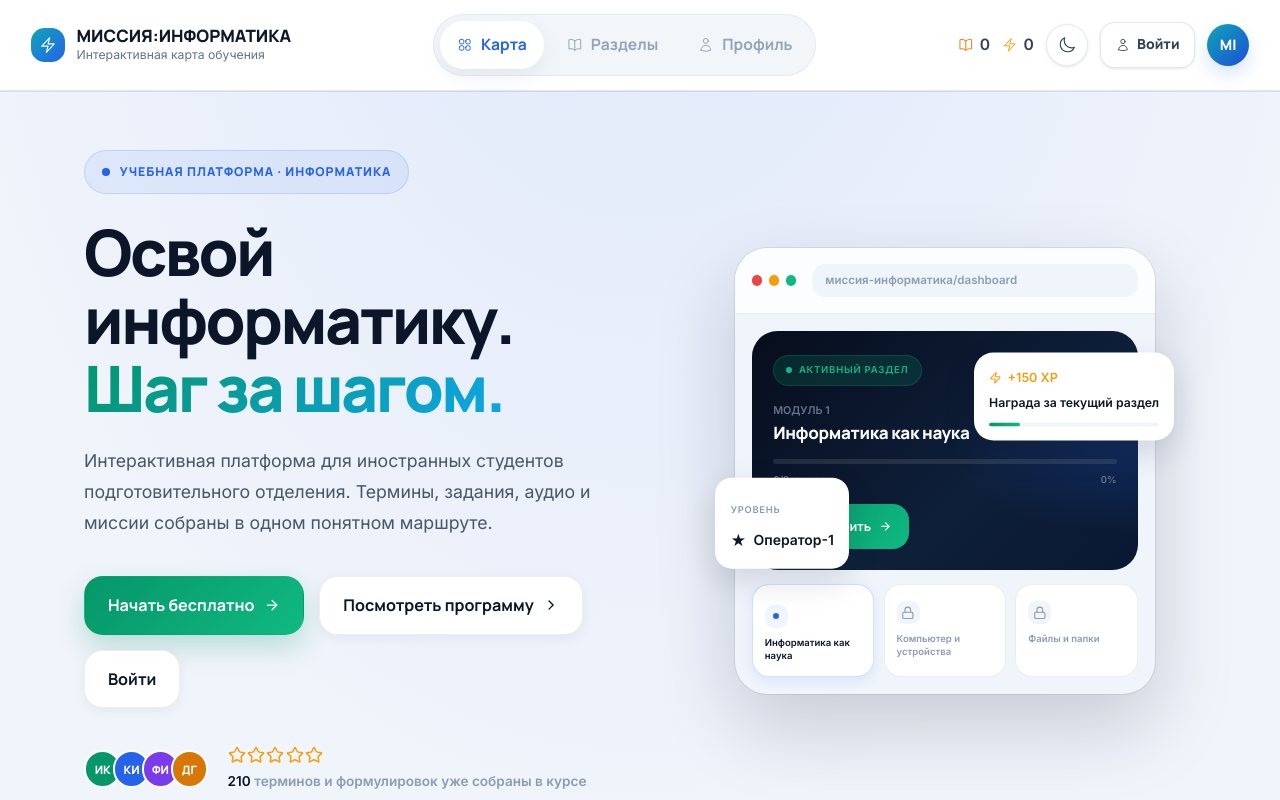
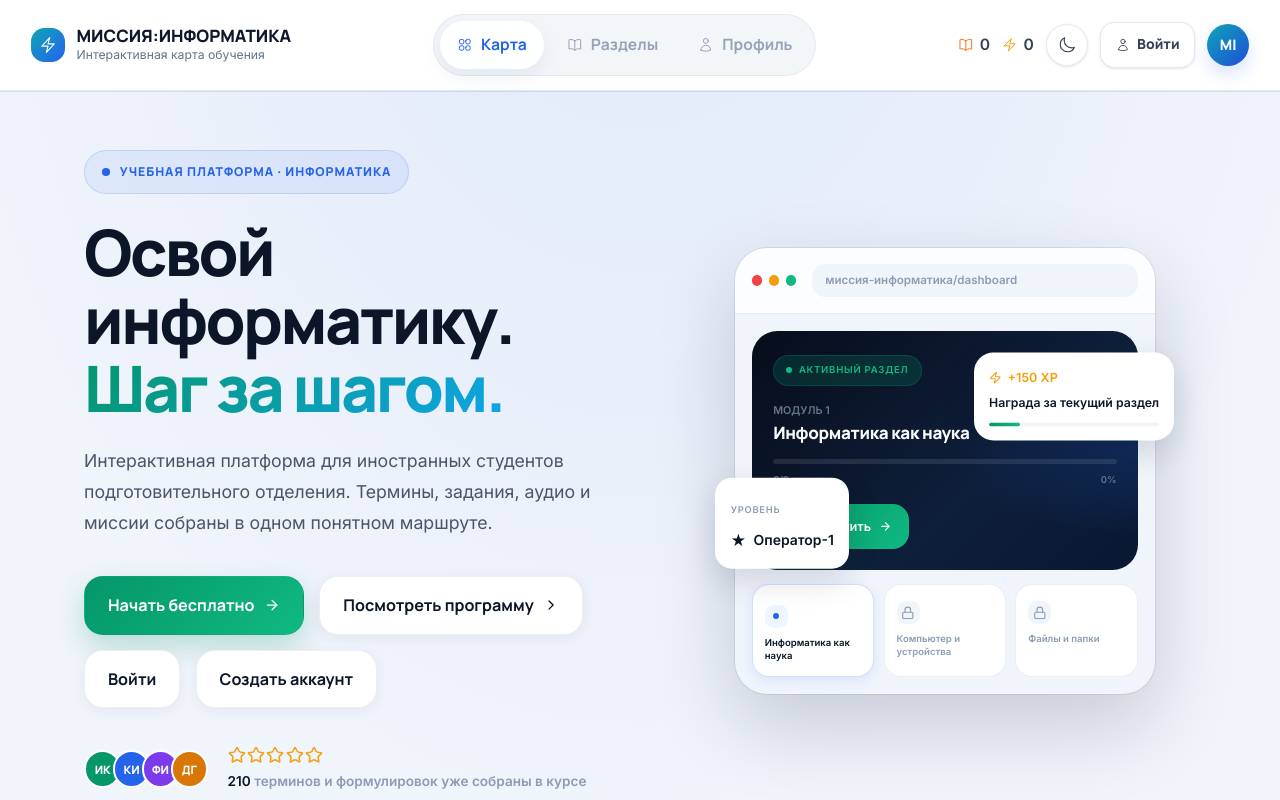
Before and after one commit to eskandr5/missiya-informatika, a React (Vite) app: page / in a window 1280 px wide. Shown: the top 800 px of the page. Built offline with nearby package versions, Linux system fonts and the light colour scheme; no server answers.

Commit message:
Integrate auth flow into app navigation

```diff
--- a/src/App.tsx
+++ b/src/App.tsx
@@ -1,4 +1,4 @@
-import { useCallback, useEffect, useMemo, useState } from 'react';
+import { useCallback, useEffect, useMemo, useRef, useState } from 'react';
 
 import { useProgress } from './hooks/useProgress';
 import { useAuth } from './hooks/useAuth';
@@ -21,6 +21,7 @@ type View = 'landing' | 'dashboard' | 'module' | 'mission' | 'result' | 'profile
 type Theme = 'light' | 'dark';
 
 const THEME_STORAGE_KEY = 'mss2_theme';
+const PUBLIC_VIEWS = new Set<View>(['landing', 'login', 'register']);
 
 function loadTheme(): Theme {
   try {
@@ -42,11 +43,12 @@ interface LastResult {
 
 export default function App() {
   const auth = useAuth();
-  const { progress, completeMission, completeCheckpoint, reset } = useProgress({
+  const { progress, isLoading: isProgressLoading, completeMission, completeCheckpoint, reset } = useProgress({
     isAuthenticated: auth.isAuthenticated,
     isAuthLoading: auth.isLoading,
   });
 
+  const initialAuthViewHandled = useRef(false);
   const [theme, setTheme] = useState<Theme>(loadTheme);
   const [view, setView] = useState<View>('landing');
   const [activeMod, setActiveMod] = useState<Module | null>(null);
@@ -58,11 +60,61 @@ export default function App() {
     localStorage.setItem(THEME_STORAGE_KEY, theme);
   }, [theme]);
 
-  const goHome = () => {
+  useEffect(() => {
+    if (auth.isLoading) return;
+
+    if (!auth.isAuthenticated) {
+      initialAuthViewHandled.current = true;
+
+      if (!PUBLIC_VIEWS.has(view)) {
+        setActiveMod(null);
+        setActiveStage(null);
+        setLastResult(null);
+        setView('landing');
+      }
+
+      return;
+    }
+
+    if (!initialAuthViewHandled.current) {
+      initialAuthViewHandled.current = true;
+      if (view === 'landing') {
+        setView('dashboard');
+      }
+      return;
+    }
+
+    if (view === 'login' || view === 'register') {
+      setView('dashboard');
+    }
+  }, [auth.isAuthenticated, auth.isLoading, view]);
+
+  const openLanding = useCallback(() => {
+    setView('landing');
+    setActiveMod(null);
+    setActiveStage(null);
+    setLastResult(null);
+  }, []);
+
+  const goHome = useCallback(() => {
+    if (!auth.isAuthenticated) {
+      openLanding();
+      return;
+    }
+
     setView('dashboard');
     setActiveMod(null);
     setActiveStage(null);
-  };
+  }, [auth.isAuthenticated, openLanding]);
+
+  const requireAuth = useCallback((next: () => void) => {
+    if (!auth.isAuthenticated) {
+      setView('login');
+      return;
+    }
+
+    next();
+  }, [auth.isAuthenticated]);
 
   const navView = useMemo(() => {
     if (view === 'profile') return 'profile';
@@ -80,17 +132,27 @@ export default function App() {
     password: string;
     displayName?: string;
   }) => {
-    await auth.register(params);
+    const result = await auth.register(params);
+    if (result.session) {
+      setView('dashboard');
+    }
   };
 
   const handleLogout = () => {
-    auth.logout().catch(error => {
+    auth.logout().then(() => {
+      openLanding();
+    }).catch(error => {
       console.error('Failed to sign out', error);
     });
   };
 
   const handleStageFinish = useCallback(async (score: number) => {
     if (!activeStage || !activeMod) return;
+
+    if (!auth.isAuthenticated) {
+      setView('login');
+      return;
+    }
 
     let passed = score >= activeStage.passingScore;
     let badgeAwarded: BadgeDef | null = null;
@@ -191,6 +253,27 @@ export default function App() {
     return !!getCheckpointAfterModule(module.id)?.implemented;
   }, [lastResult]);
 
+  const appIsLoading = auth.isLoading || (auth.isAuthenticated && isProgressLoading);
+
+  if (appIsLoading) {
+    return (
+      <div className="app-container">
+        <div
+          className="app-main"
+          style={{
+            minHeight: '100vh',
+            display: 'grid',
+            placeItems: 'center',
+            color: 'var(--text-primary, #0c1628)',
+            fontWeight: 800,
+          }}
+        >
+          Loading...
+        </div>
+      </div>
+    );
+  }
+
   return (
     <div className="app-container">
       <div className="app-main">
@@ -198,12 +281,14 @@ export default function App() {
           progress={progress}
           currentView={navView}
           theme={theme}
-          onNavigateDashboard={goHome}
+          onNavigateDashboard={() => requireAuth(goHome)}
           onNavigateModules={() => {
+            requireAuth(() => {
               if (activeMod) setView('module');
               else setView('dashboard');
+            });
           }}
-          onNavigateProfile={() => setView('profile')}
+          onNavigateProfile={() => requireAuth(() => setView('profile'))}
           onThemeChange={() => setTheme(prev => prev === 'light' ? 'dark' : 'light')}
           isAuthenticated={auth.isAuthenticated}
           userEmail={auth.user?.email}
@@ -215,8 +300,9 @@ export default function App() {
           {view === 'landing' && (
             <LandingScreen
               progress={progress}
-              onStart={() => setView('dashboard')}
+              onStart={() => requireAuth(goHome)}
               onLogin={() => setView('login')}
+              onRegister={() => setView('register')}
             />
           )}
 
@@ -224,7 +310,7 @@ export default function App() {
             <LoginScreen
               isLoading={auth.isLoading}
               onLogin={handleLogin}
-              onBack={() => setView('dashboard')}
+              onBack={openLanding}
               onRegister={() => setView('register')}
             />
           )}
@@ -233,7 +319,7 @@ export default function App() {
             <RegisterScreen
               isLoading={auth.isLoading}
               onRegister={handleRegister}
-              onBack={() => setView('dashboard')}
+              onBack={openLanding}
               onLogin={() => setView('login')}
             />
           )}
@@ -242,8 +328,10 @@ export default function App() {
             <DashboardScreenNew
               progress={progress}
               onSelectModule={module => {
+                requireAuth(() => {
                   setActiveMod(module);
                   setView('module');
+                });
               }}
             />
           )}
@@ -253,8 +341,10 @@ export default function App() {
               module={activeMod}
               progress={progress}
               onSelectStage={stage => {
+                requireAuth(() => {
                   setActiveStage(stage);
                   setView('mission');
+                });
               }}
               onBack={goHome}
             />
--- a/src/hooks/useAuth.ts
+++ b/src/hooks/useAuth.ts
@@ -39,16 +39,23 @@ export function useAuth() {
     };
   }, []);
 
-  const login = useCallback((email: string, password: string) => {
-    return loginUser(email, password);
+  const login = useCallback(async (email: string, password: string) => {
+    const data = await loginUser(email, password);
+    setSession(data.session);
+    return data;
   }, []);
 
-  const register = useCallback((params: RegisterUserParams) => {
-    return registerUser(params);
+  const register = useCallback(async (params: RegisterUserParams) => {
+    const data = await registerUser(params);
+    if (data.session) {
+      setSession(data.session);
+    }
+    return data;
   }, []);
 
-  const logout = useCallback(() => {
-    return logoutUser();
+  const logout = useCallback(async () => {
+    await logoutUser();
+    setSession(null);
   }, []);
 
   const user = useMemo<User | null>(() => session?.user ?? null, [session]);
--- a/src/screens/LandingScreen.tsx
+++ b/src/screens/LandingScreen.tsx
@@ -18,6 +18,7 @@ interface Props {
   progress: Progress;
   onStart: () => void;
   onLogin?: () => void;
+  onRegister?: () => void;
 }
 
 type PreviewStatus = 'completed' | 'active' | 'locked';
@@ -149,7 +150,7 @@ function AppMockup({
   );
 }
 
-export default function LandingScreen({ progress, onStart, onLogin }: Props) {
+export default function LandingScreen({ progress, onStart, onLogin, onRegister }: Props) {
   const rank = getRank(progress.xp);
   const nextRank = getNextRank(progress.xp);
   const returning = progress.completedMissions.length > 0;
@@ -295,6 +296,16 @@ export default function LandingScreen({ progress, onStart, onLogin }: Props) {
                   <span>Войти</span>
                 </button>
               )}
+
+              {onRegister && (
+                <button
+                  type="button"
+                  onClick={onRegister}
+                  className="btn landing-v2__button landing-v2__button--secondary"
+                >
+                  <span>Создать аккаунт</span>
+                </button>
+              )}
             </div>
 
             <div className="landing-v2__proof">
@@ -428,7 +439,7 @@ export default function LandingScreen({ progress, onStart, onLogin }: Props) {
             <div className="landing-v2__cta-actions">
               <button
                 type="button"
-                onClick={onStart}
+                onClick={onRegister ?? onStart}
                 className="btn landing-v2__button landing-v2__button--primary"
               >
                 <span>{returning ? 'Открыть карту модулей' : 'Войти в систему'}</span>
```
Lines whose indentation alone changed are shown as unchanged.
